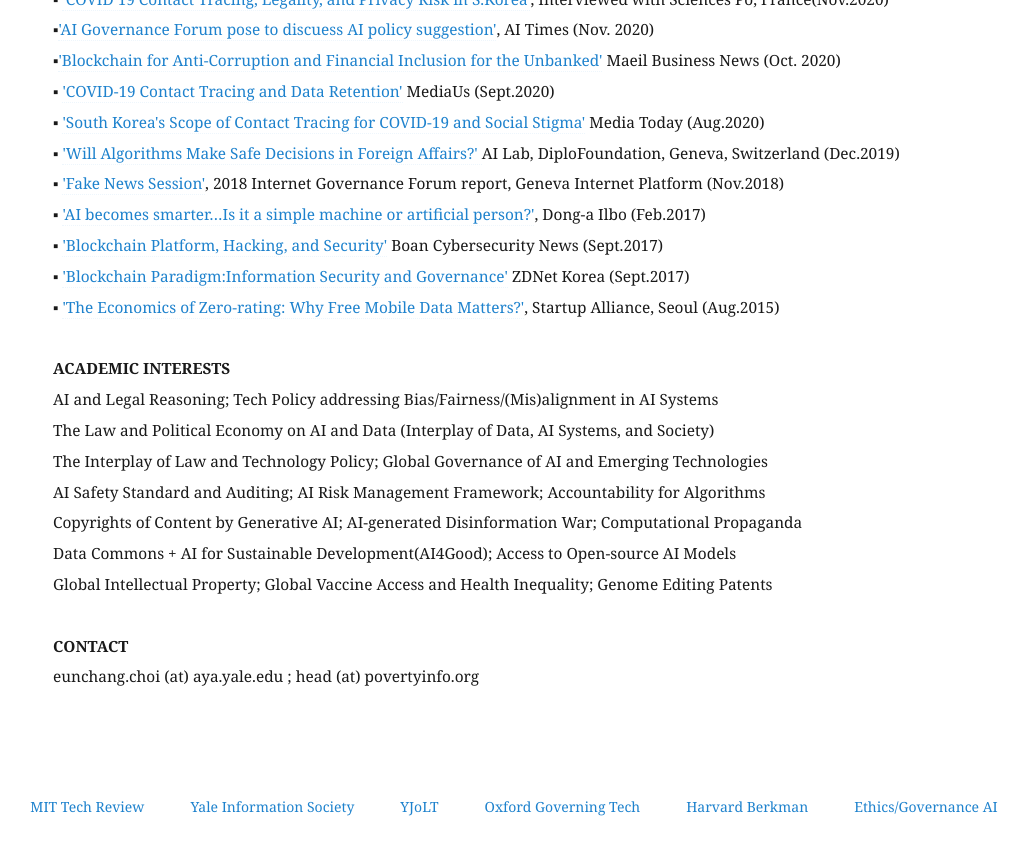
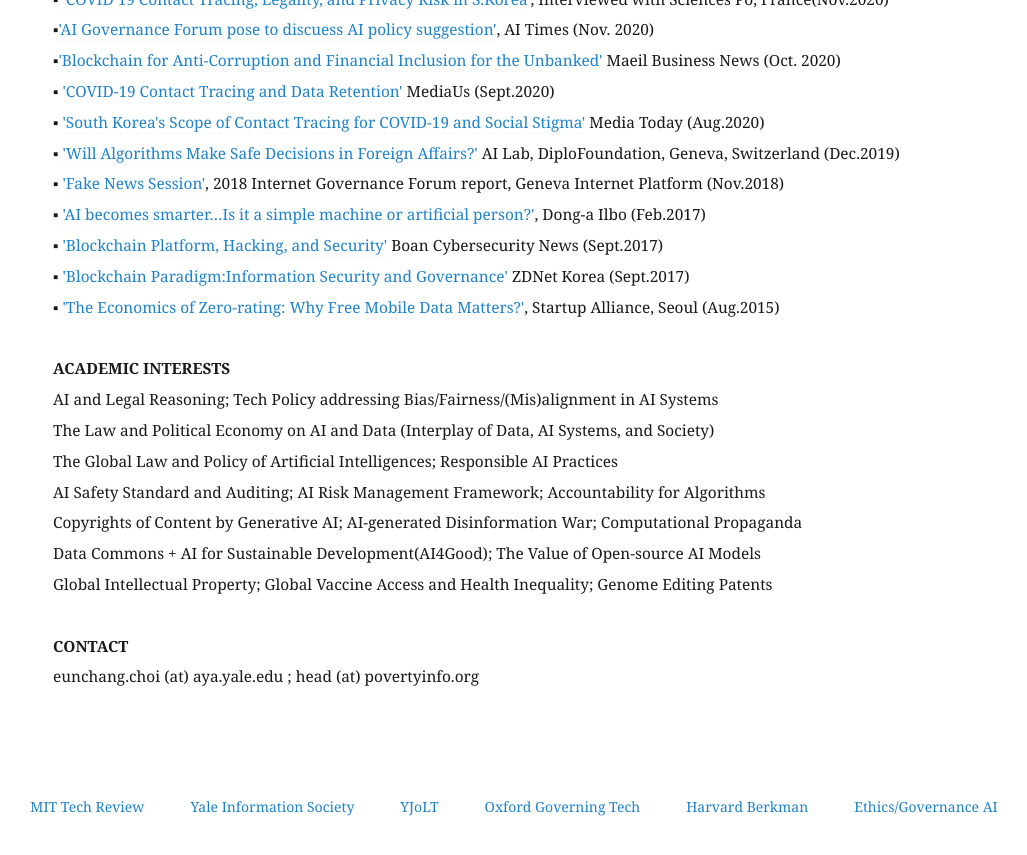
Before and after one commit to eunchangchoi/eunchangchoi.github.io, a Jekyll site: the page built from index.md, in a window 1280 px wide and 900 px high, scrolled down 9286 px. Shown: the top 855 px of the window, without its empty margins (47-1074 px from the left). Built offline with Jekyll 4.4.1, drawn with Linux system fonts in a browser that asks for light colours.

Commit message:
Update index.md

```diff
--- a/index.md
+++ b/index.md
@@ -224,10 +224,10 @@
  <strong> ACADEMIC INTERESTS </strong> <br>
    AI and Legal Reasoning; Tech Policy addressing Bias/Fairness/(Mis)alignment in AI Systems <br>
    The Law and Political Economy on AI and Data (Interplay of Data, AI Systems, and Society) <br>
-   The Interplay of Law and Technology Policy; Global Governance of AI and Emerging Technologies <br>
+   The Global Law and Policy of Artificial Intelligences; Responsible AI Practices <br>
    AI Safety Standard and Auditing; AI Risk Management Framework; Accountability for Algorithms<br>
    Copyrights of Content by Generative AI; AI-generated Disinformation War; Computational Propaganda <br>
-   Data Commons + AI for Sustainable Development(AI4Good); Access to Open-source AI Models <br>
+   Data Commons + AI for Sustainable Development(AI4Good); The Value of Open-source AI Models <br>
    Global Intellectual Property; Global Vaccine Access and Health Inequality; Genome Editing Patents <br>
   <br>
    <strong> CONTACT</strong> <br>
```
